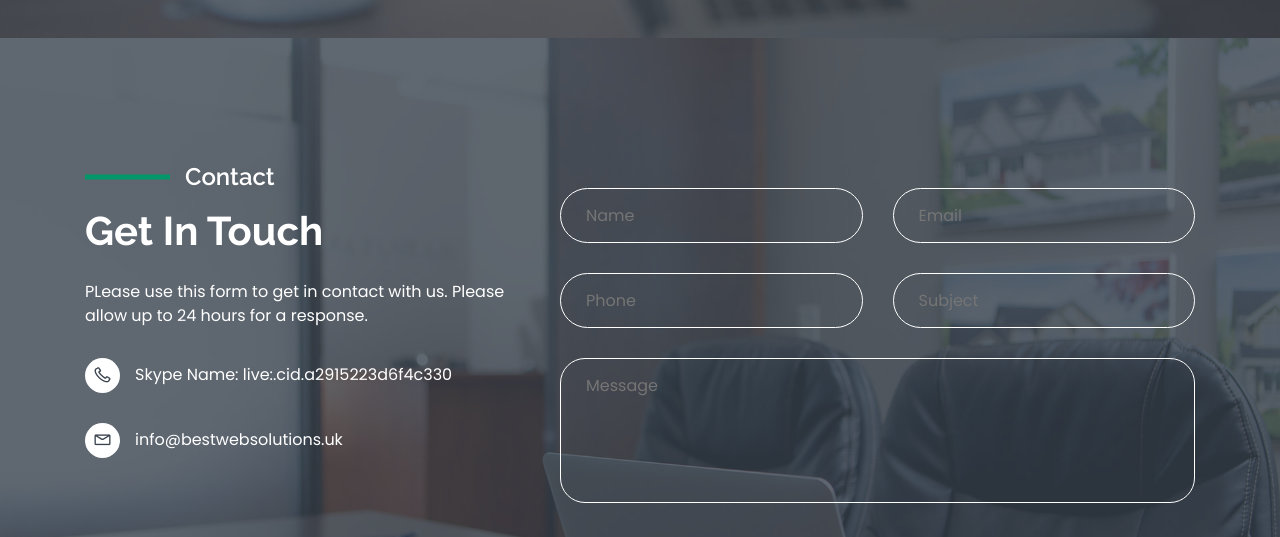
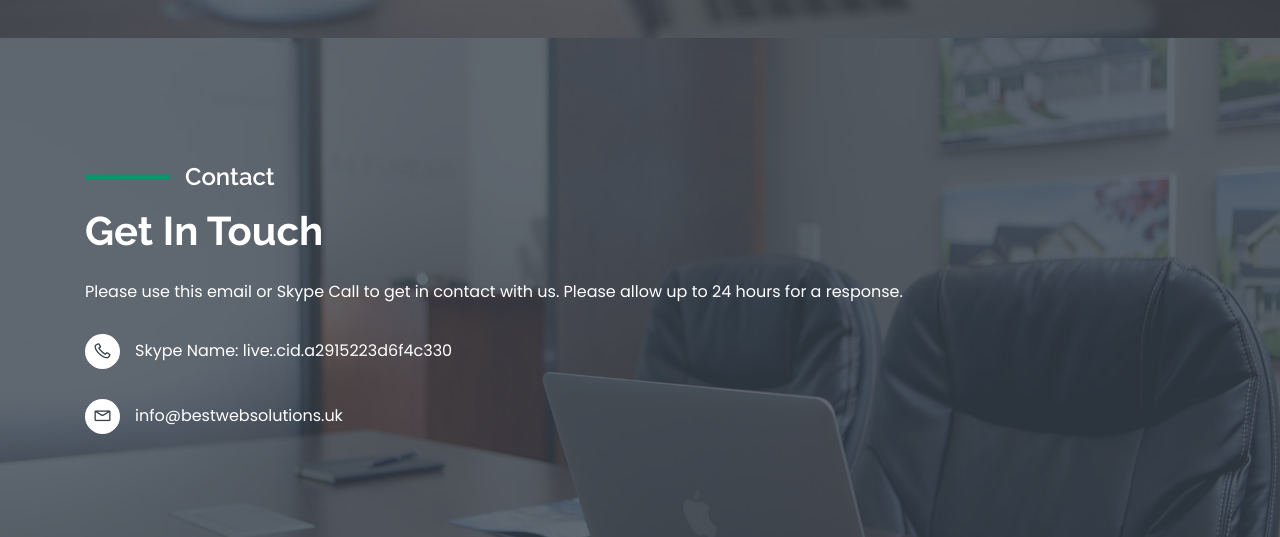
Before and after one commit to nik-coder/bestwebsolutions, a plain HTML site: page index.html in a window 1280 px wide. Shown: the part 4890-5427 px from the top of the page. Drawn offline with Linux system fonts and the light colour scheme.

Commit message:
deleted form
.

```diff
--- a/index.html
+++ b/index.html
@@ -508,14 +508,14 @@
         <div class="footer_widget bg_cover pt-80 pb-130" style="background-image: url(assets/images/footer_bg.jpg)">
             <div class="container">
                 <div class="row">
-                    <div class="col-lg-5">
+                    <div class="col-lg-12">
                         <div class="footer_info mt-45">
                             <div class="section_title section_title_2">
                                 <h4 class="title">Contact </h4>
                                 <h2 class="main_title">Get In Touch</h2>
                             </div> <!-- section title -->
 
-                            <p>PLease use this form to get in contact with us. Please allow up to 24 hours for a response.</p>
+                            <p>Please use this email or Skype Call to get in contact with us. Please allow up to 24 hours for a response.</p>
 
                             <div class="single_info d-flex align-items-center mt-30">
                                 <div class="info_icon">
@@ -545,46 +545,7 @@
                             </div>--> <!-- single info -->
                         </div> <!-- footer info -->
                     </div>
-                    <div class="col-lg-7">
-                        <div class="footer_form pt-40">
-                            <form id="contact-form" action="http://www.tv-bingo.com/contact.php" method="post">
-                                <div class="row">
-                                    <div class="col-md-6">
-                                        <div class="single_input mt-30">
-                                            <input type="text" name="name" placeholder="Name">
-                                        </div> <!-- single input -->
-                                    </div>
-                                    <div class="col-md-6">
-                                        <div class="single_input mt-30">
-                                            <input type="text" name="email" placeholder="Email">
-                                        </div> <!-- single input -->
-                                    </div>
-                                    <div class="col-md-6">
-                                        <div class="single_input mt-30">
-                                            <input type="text" name="phone" placeholder="Phone">
-                                        </div> <!-- single input -->
-                                    </div>
-                                    <div class="col-md-6">
-                                        <div class="single_input mt-30">
-                                            <input type="text" name="subject" placeholder="Subject">
-                                        </div> <!-- single input -->
-                                    </div>
-                                    <div class="col-md-12">
-                                        <div class="single_input mt-30">
-                                            <textarea name="message" placeholder="Message"></textarea>
-                                        </div> <!-- single input -->
-                                    </div>
-                                    <p class="form-message"></p>
-                                    <div class="col-md-12">
-                                        <div class="single_input mt-30">
-                                            <!--<button class="main-btn">SUBMIT</button>-->
-                                            <input class="main-btn" id="send" name="submit" type="submit" value="SEND">
-                                        </div> <!-- single input -->
-                                    </div>
-                                </div> <!-- row -->
-                            </form>
-                        </div> <!-- footer form -->
-                    </div>
+
                 </div> <!-- row -->
             </div> <!-- container -->
         </div> <!-- footer widget -->
```
